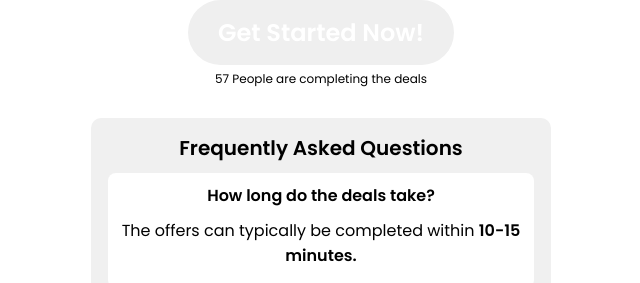
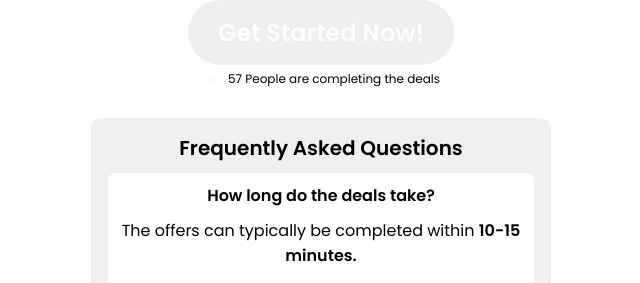
Before and after one commit to basedcorp99/rewardstiktok-maxconv, a plain HTML site: page assets/dynamic-lp.html in a window 1280 px wide. Shown: the part 257-540 px from the top of the page, 319-959 px from the left. Drawn offline with Linux system fonts and the light colour scheme.

Commit message:
uncommented the breeather

```diff
--- a/assets/dynamic-lp.html
+++ b/assets/dynamic-lp.html
@@ -205,9 +205,9 @@ body {
         </div>
 
         <div class="active-users-container">
-            <!-- <div class="circle">
+            <div class="circle">
                 <span class="circle-dot">●</span>
-            </div> -->
+            </div>
             <span class="counter-text">
                 <span class="counter-number"><span id="counter">57</span> People</span> are completing the deals
             </span>
```
